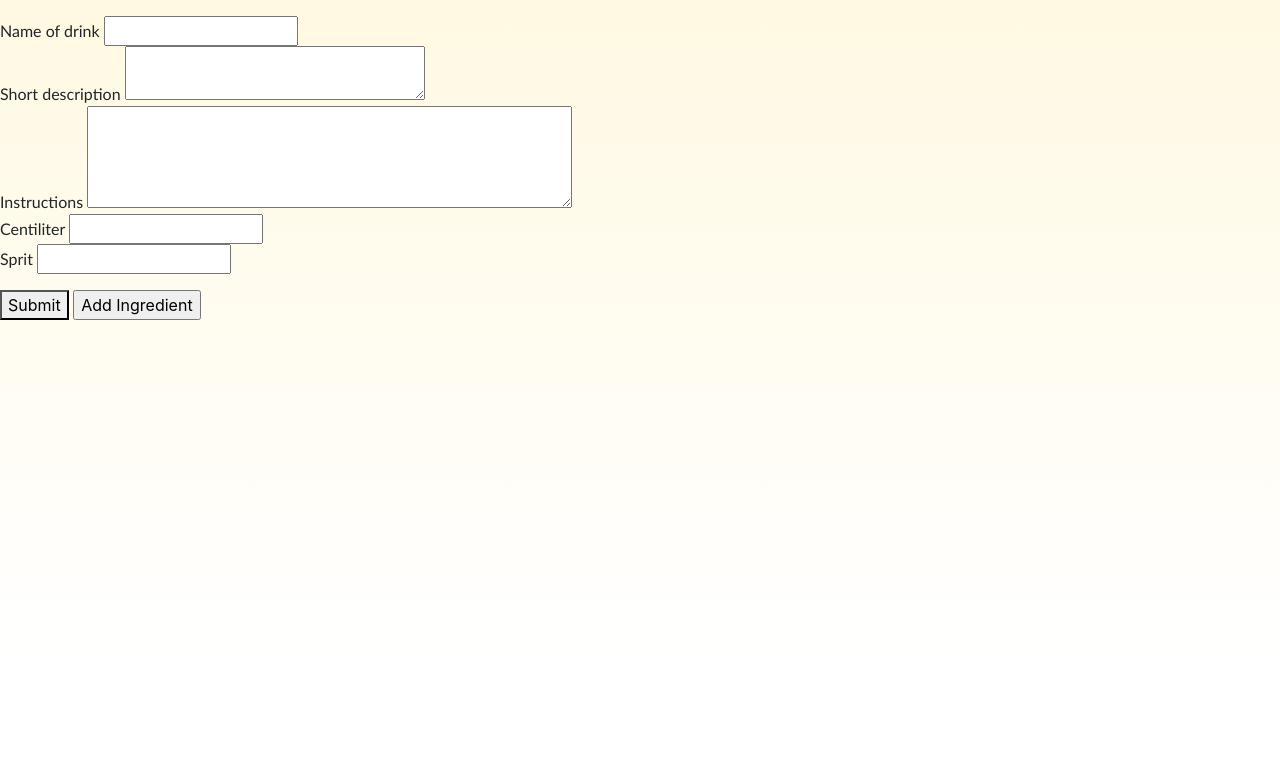
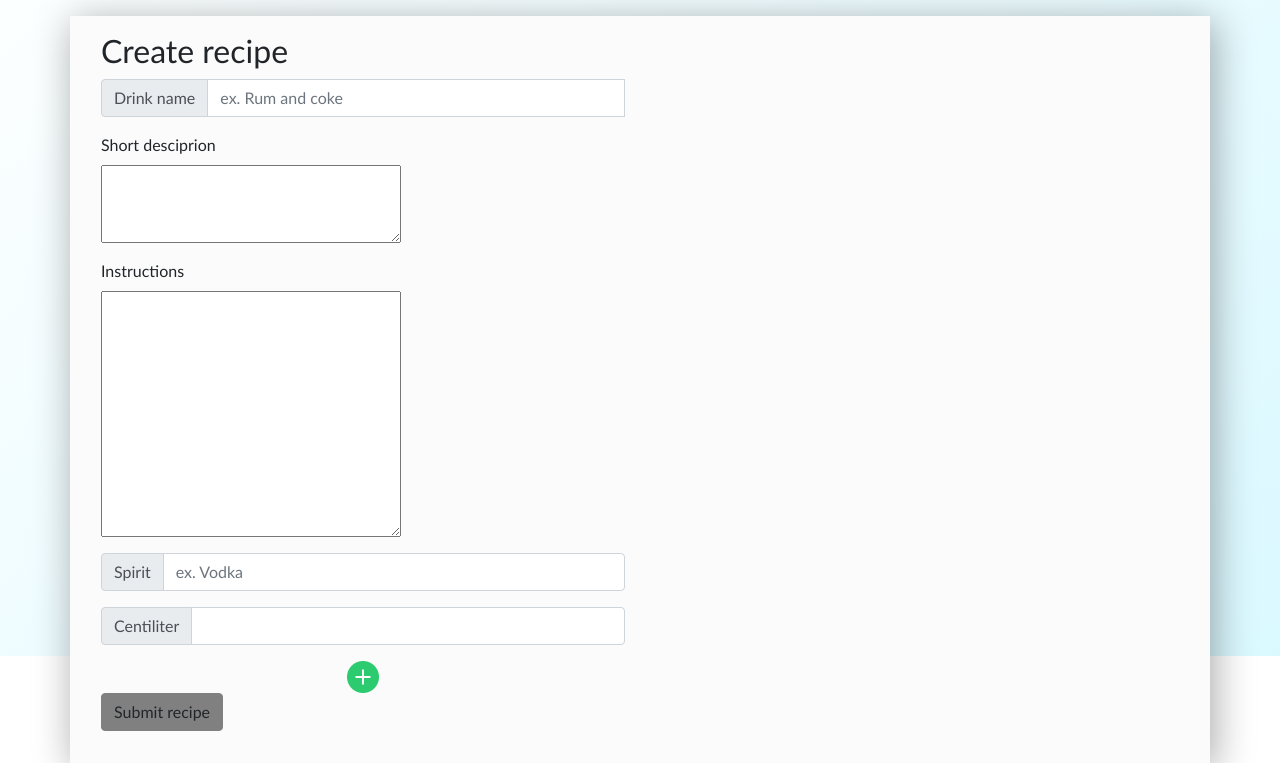
Before and after one commit to zeppsan/Drinky, a PHP site: page /Drinky/add_recipe.php in a window 1280 px wide. Shown: the part 144-907 px from the top of the page. Before the commit the page ends 525 px from the top, so only its background shows below. Run offline with PHP 8.4, Linux system fonts and the light colour scheme; the visitor is signed in with stand-in values (Sample User, id 1); some libraries are stand-ins or nearby versions.

Commit message:
Add recipe done

```diff
--- a/add_recipe.php
+++ b/add_recipe.php
@@ -13,6 +13,72 @@
 
 ?>
 <!DOCTYPE html>
+<html lang="en">
+<head>
+    <title>Profile</title>
+    <?php include_once 'header.php'; ?>
+</head>
+<body class="bg-bluegradient">
+
+    <div class="container profile">
+        <div class="row p-3">
+            <!-- Create recipe -->
+            <div class="col-12 col-md-6 my-auto">
+                <form id="add_recipe_form" name="recipe_form" action="./php/recipe/add_recipe_to_db.php" method="POST">
+                <h3 class="title">Create recipe</h3>
+                    <!-- Drink name -->
+                    <div class="input-group mb-3">
+                        <div class="input-group-prepend">
+                            <span class="input-group-text">Drink name</span>
+                        </div>
+                        <input type="text" name="drinkName" class="form-control" id="name" placeholder="ex. Rum and coke" required><br>
+                    </div>
+                    <!-- Short decription -->
+                    <p class="mt-3 mb-0">Short desciprion</p>
+                    <p class="text mt-2">
+                        <textarea id="description" name="description" rows="3" cols="30"></textarea>
+                    </p>
+                    <!-- Instructions -->
+                    <p class="mt-3 mb-0">Instructions</p>
+                    <p class="text mt-2">
+                        <textarea id="instructions" name="instructions" rows="10" cols="30"></textarea>
+                    </p>
+
+                    <div id="Make_Recipe_Ingredients">
+                        <div class="input-group mb-3">
+                            <div class="input-group-prepend">
+                                <span class="input-group-text">Spirit</span>
+                            </div>
+                            <input list="list_ingredient_0" type="text" name="ingredient[0][ingredientName]" class="form-control" id="ingredient_0" onkeyup="Ingredient_Lookup(this.value, this.id)" placeholder="ex. Vodka" autocomplete="off" required>
+                        </div>
+                        <div class="input-group mb-3">
+                            <div class="input-group-prepend">
+                                <span class="input-group-text">Centiliter</span>
+                            </div>
+                            <input type="number" name="ingredient[0][amount]" id="amount_0" class="form-control" required>
+                        </div>
+                    </div>
+                    <div class="row">
+                        <div class="col text-center">
+                            <a href="#" onclick="addIngerdient()"><img src="media/plus_icon.png" width="32px"></a>
+                        </div>
+                    </div>
+
+                    <button type="submit" class="btn btn-gray">Submit recipe</button>
+                </form>
+            </div>
+        </div>
+    </div>
+    <script src="js/bootstrap.min.js"></script>
+</body>
+</html>
+
+
+
+
+
+<!--
+<!DOCTYPE html>
 <html>
 
 <head>
@@ -20,21 +86,12 @@
 </head>
 
 <body id="addRecipeBody">
-    <script>
-        var numberOfFields = 1;
-        function addIngredient() {
-            document.getElementById('add_recipe_form').innerHTML +=
-                "Centiliter nr " + numberOfFields + " <input type='number' name='amount_" + numberOfFields + "'><br>" +
-                "Sprit nr " + numberOfFields + "<input type='text' name='ingredient_" + numberOfFields + "'><br>";
-            numberOfFields++;
-        }
-    </script>
-    <!-- Div for the AJAX serach results -->
-    <div id="Ingredient_Lookup_Div"></div>
-
+-->    <!-- Div for the AJAX serach results -->
+<!--    <div id="Ingredient_Lookup_Div"></div>
+-->
     <!-- Temp form for adding data to the database.
         In future changes the name property on every input/textbox needs to stay the same for the backend to work -->
-    <form id="add_recipe_form" name="recipe_form" action="./php/recipe/add_recipe_to_db.php" method="POST">
+<!--    <form id="add_recipe_form" name="recipe_form" action="./php/recipe/add_recipe_to_db.php" method="POST">
         Name of drink <input type="text" name="drinkName" id="name" required><br>
         Short description <textarea id="description" name="description" rows="2" cols="30" required></textarea><br>
         Instructions <textarea id="instructions" name="instructions" rows="4" cols="50" required></textarea><br>
@@ -48,4 +105,4 @@
     <script src="./js/add_recipe.js"></script>
     </body>
 
-</html>
+</html>-->
--- a/js/add_recipe.js
+++ b/js/add_recipe.js
@@ -80,63 +80,79 @@ function Ingredient_Lookup_Container(input_name) {
 
 //Appending input fields if the user wants to add more ingredients
 var numberOfFields = 1;
+const ingredientsContainer = document.getElementById('Make_Recipe_Ingredients');
 
 function addIngredient() {
-    document.getElementById('add_recipe_form').innerHTML +=
-        "Centiliter nr " + numberOfFields + " <input type='number' id='amount_" + numberOfFields + "' name='ingredient[" + numberOfFields + "][amount]' required><br>" +
-        "Sprit nr " + numberOfFields + "<input list='list_ingredient_" + numberOfFields + "'type='text' id='ingredient_" + numberOfFields + "' name='ingredient[" + numberOfFields + "][ingredientName]' autocomplete=off required><br>";
-    Ingredient_Lookup("", "ingredient_" + numberOfFields);
-    numberOfFields++;
-}
 
+    //Add spirit
+    let spirit = document.createElement("div");
+    spirit.className = "input-group mb-3";
 
-//Test
+    let spirit_prepend = document.createElement("div");
+    spirit_prepend.className = "input-group-prepend";
+
+    let spirit_span = document.createElement("span");
+    spirit_span.className = "input-group-text";
+    span.innerText = "Spirit " + (numberOfFields);
+
+    let spirit_input = document.createElement("input");
+    spirit_input.type = "text";
+    spirit_input.name = "ingredient[" + numberOfFields + "][ingredientName]";
+    spirit_input.className = "form-control alcoInput";
+    spirit_input.id = "ingredient_" + numberOfFields + "";
+    spirit_input.placeholder = "ex: vodka";
+    spirit_input.autocomplete = "off";
     /*
-const fieldHolder = document.getElementById("fieldHolder");
-
-function addField() {
-    let col = document.createElement("div");
-    col.className = "col-12";
-    col.id = "input" + fieldCounter;
-
-    let inputGroup = document.createElement("div");
-    inputGroup.className = "input-group mb-3";
-
-    let prepend = document.createElement("div");
-    prepend.className = "input-group-prepend";
-
-    let span = document.createElement("span");
-    span.className = "input-group-text";
-    span.innerText = "Beverage " + (fieldCounter + 1);
-
-    let input = document.createElement("input");
-    input.type = "text";
-    input.name = "drink[" + fieldCounter + "][beverage]";
-    input.className = "form-control alcoInput";
-    input.placeholder = "ex: vodka";
-
             let removeBtn = document.createElement('button');
             removeBtn.className = "btn btn-warning remove";
             removeBtn.innerText = "Del";
             removeBtn.id = "remove" + fieldCounter;
+    */
+    spirit_prepend.appendChild(spirit_span);
+    spirit.appendChild(spirit_prepend);
+    spirit.appendChild(spirit_input);
+    ingredientsContainer.appendChild(spirit);
 
-    prepend.appendChild(span);
-    inputGroup.appendChild(prepend);
-    inputGroup.appendChild(input);
+    //Add amount
+    let amount = document.createElement("div");
+    amount.className = "input-group mb-3";
+
+    let amount_prepend = document.createElement("div");
+    amount_prepend.className = "input-group-prepend";
+
+    let amount_span = document.createElement("span");
+    amount_span.className = "input-group-text";
+    amount.innerText = "Cl " + (numberOfFields);
+
+    let amount_input = document.createElement("input");
+    amount_input.type = "number";
+    amount_input.name = "ingredient[" + numberOfFields + "][amount]";
+    amount_input.className = "form-control alcoInput";
+    amount_input.id = "ingredient_" + numberOfFields + "";
+    /*
+            let removeBtn = document.createElement('button');
+            removeBtn.className = "btn btn-warning remove";
+            removeBtn.innerText = "Del";
+            removeBtn.id = "remove" + fieldCounter;
+    */
+    amount_prepend.appendChild(amount_span);
+    amount.appendChild(amount_prepend);
+    amount.appendChild(amount_input);
+    ingredientsContainer.appendChild(amount);
+
+
+    numberOfFields++;
+    /*
     inputGroup.appendChild(removeBtn);
     col.appendChild(inputGroup);
     fieldHolder.appendChild(col);
-
-    fieldCounter++;
-}
-
-document.addEventListener('click', (e) => {
-    if (e.target.classList == "btn btn-warning remove")
-        removeInputField(e.target.id);
-});
-
-function removeInputField(inputNumber) {
-    let numToRemove = inputNumber.slice(6, 10);
-    document.getElementById("input" + numToRemove).remove();
+    */
+    /*
+        document.getElementById('Make_Recipe_Ingredients').innerHTML +=
+            "Centiliter nr " + numberOfFields + " <input type='number' id='amount_" + numberOfFields + "' class='form-control' name='ingredient[" + numberOfFields + "][amount]' required><br>" +
+            "Sprit nr " + numberOfFields + "<input list='list_ingredient_" + numberOfFields + "' type='text' id='ingredient_" + numberOfFields + "' class='form-control' name='ingredient[" + numberOfFields + "][ingredientName]' autocomplete=off required><br>";
+                    Ingredient_Lookup("", "ingredient_" + numberOfFields);
+                    numberOfFields++;
             }
     */
+}
```
Lines whose indentation alone changed are shown as unchanged.
